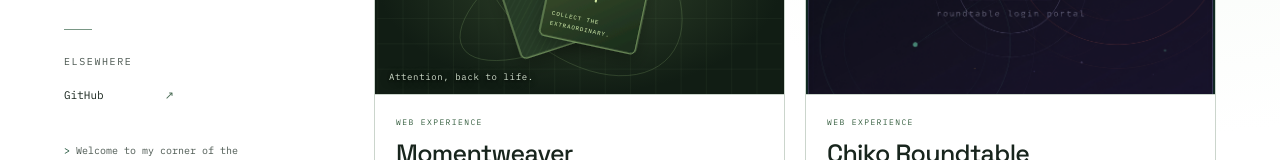
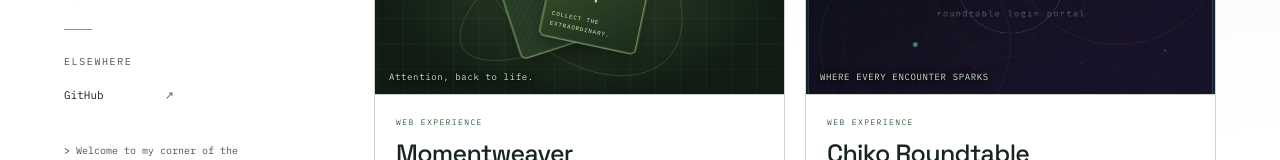
Before and after one commit to Tsubasaas/tsubasaas.github.io, a React (Vite) app: page / in a window 1280 px wide. Shown: the part 570-730 px from the top of the page. Built offline with nearby package versions, Linux system fonts and the light colour scheme.

Commit message:
Add Chiko Roundtable image tagline

```diff
--- a/src/App.jsx
+++ b/src/App.jsx
@@ -80,7 +80,7 @@ export default function Portfolio() {
         <nav className="section-nav" aria-label={copy.nav}>{["work", "writing", "publications"].map((item, i) => <button type="button" key={item} onClick={() => setSection(item)} aria-current={section === item ? "page" : undefined}><span className="nav-number">0{i + 1}</span>{copy[item]}{item === "work" && <span className="item-count">02</span>}</button>)}</nav>
         <section className="content-section" key={section} aria-labelledby="section-title">
           <div className="section-heading"><p className="small-label"><span className="green">//</span> {section === "work" ? copy.selected : copy.archive}<span className="heading-line" /></p><h2 id="section-title">{section === "work" ? copy.heading : section === "writing" ? copy.writingHeading : copy.pubHeading}<span className="heading-dot">.</span></h2><p className="section-subtitle">{section === "work" ? copy.subtitle : section === "writing" ? copy.writingSub : copy.pubSub}</p><span className="section-coordinate" aria-hidden="true">[ 0{["work", "writing", "publications"].indexOf(section) + 1} — 03 ]</span></div>
-          {section === "work" ? <div className="project-grid">{PROJECTS.map((project, i) => <article className="project-card" key={project.name}><ExternalLink href={project.url} className="project-link" aria-label={`${copy.project}: ${project.name}`}><div className="project-top"><span>0{i + 1} <span className="muted">/ {copy[project.type]}</span></span><Arrow /></div><ProjectVisual kind={project.visual} tagline={project.visual === "moment" ? copy.momentTagline : undefined} /><div className="project-details"><span className="project-kind">WEB EXPERIENCE</span><h3>{project.name}</h3><p>{copy[project.desc]}</p><div className="project-cta">{copy.project}<Arrow /></div></div></ExternalLink></article>)}</div> : <div className="coming-soon"><div className="empty-glyph" aria-hidden="true">{section === "writing" ? "[ _ ]" : "{ … }"}</div><p className="small-label green">{copy.upcoming}</p><h3>{section === "writing" ? copy.writingEmpty : copy.pubEmpty}</h3><p>{section === "writing" ? copy.writingNote : copy.pubNote}</p></div>}
+          {section === "work" ? <div className="project-grid">{PROJECTS.map((project, i) => <article className="project-card" key={project.name}><ExternalLink href={project.url} className="project-link" aria-label={`${copy.project}: ${project.name}`}><div className="project-top"><span>0{i + 1} <span className="muted">/ {copy[project.type]}</span></span><Arrow /></div><ProjectVisual kind={project.visual} tagline={project.visual === "moment" ? copy.momentTagline : "WHERE EVERY ENCOUNTER SPARKS"} /><div className="project-details"><span className="project-kind">WEB EXPERIENCE</span><h3>{project.name}</h3><p>{copy[project.desc]}</p><div className="project-cta">{copy.project}<Arrow /></div></div></ExternalLink></article>)}</div> : <div className="coming-soon"><div className="empty-glyph" aria-hidden="true">{section === "writing" ? "[ _ ]" : "{ … }"}</div><p className="small-label green">{copy.upcoming}</p><h3>{section === "writing" ? copy.writingEmpty : copy.pubEmpty}</h3><p>{section === "writing" ? copy.writingNote : copy.pubNote}</p></div>}
           <div className="section-end" aria-hidden="true"><span>+</span><span>{section === "work" ? "END OF SELECTED WORK / MORE TO COME" : "TO BE CONTINUED"}</span><span>+</span></div>
         </section>
       </main>
```
